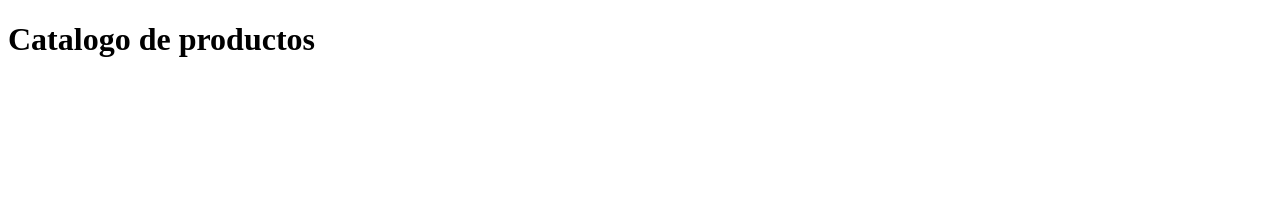
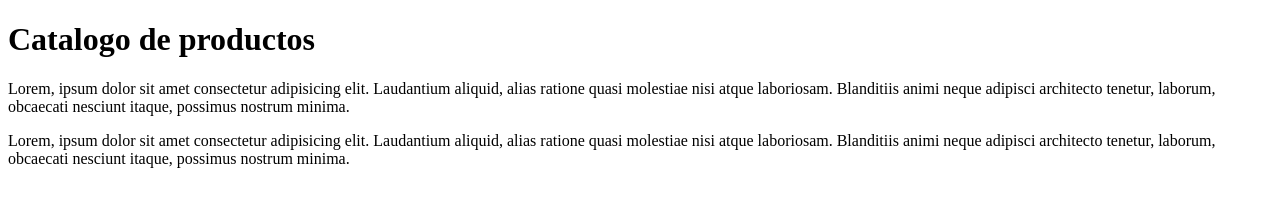
Before and after one commit to exegeses/repoColaborativo54027, a plain HTML site: page catalogo.html in a window 1280 px wide. Drawn offline with Linux system fonts and the light colour scheme.

Commit message:
Párrafor en catálogo (para generar un conflict)

```diff
--- a/catalogo.html
+++ b/catalogo.html
@@ -9,7 +9,12 @@
 <body>
     <h1>Catalogo de productos</h1>
 
-
+    <p>
+        Lorem, ipsum dolor sit amet consectetur adipisicing elit. Laudantium aliquid, alias ratione quasi molestiae nisi atque laboriosam. Blanditiis animi neque adipisci architecto tenetur, laborum, obcaecati nesciunt itaque, possimus nostrum minima.
+    </p>
+    <p>
+        Lorem, ipsum dolor sit amet consectetur adipisicing elit. Laudantium aliquid, alias ratione quasi molestiae nisi atque laboriosam. Blanditiis animi neque adipisci architecto tenetur, laborum, obcaecati nesciunt itaque, possimus nostrum minima.
+    </p>
 
 </body>
 </html>
```
